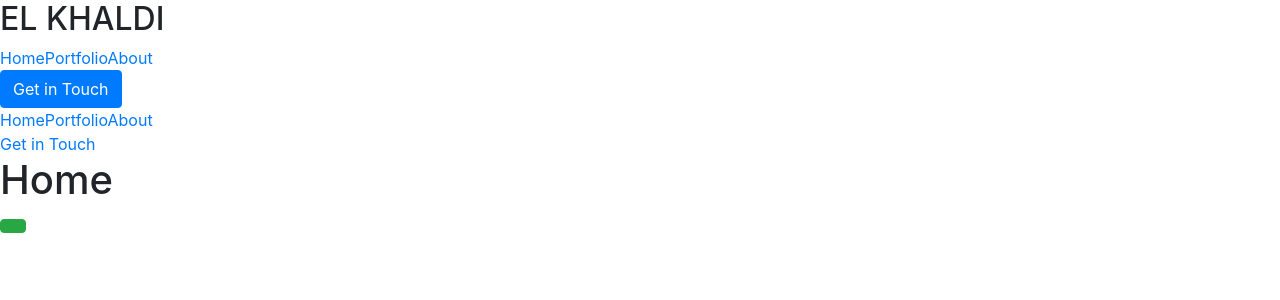
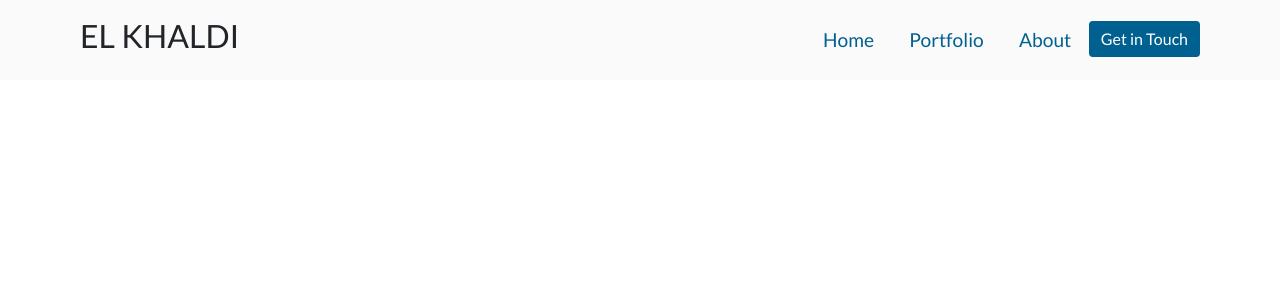
Before and after one commit to devkhaldi/portfolio, a React (Create React App) app: page / in a window 1280 px wide. Shown: the top 300 px of the page. Built offline with nearby package versions, Linux system fonts and the light colour scheme.

Commit message:
Style navbar

```diff
--- a/src/App.css
+++ b/src/App.css
@@ -1,3 +1,15 @@
+@import url('https://fonts.googleapis.com/css2?family=Lato:wght@100;300;400;700&display=swap');
+* {
+  padding: 0;
+  margin: 0;
+  box-sizing: border-box;
+  --primary-color: #008ccf;
+  --primary-color: #006190;
+}
+
+body {
+  font-family: 'Lato', sans-serif;
+}
 .btn,
 input {
   outline: none !important;
--- a/src/components/Navbar.css
+++ b/src/components/Navbar.css
@@ -0,0 +1,35 @@
+nav {
+  position: fixed;
+  top: 0;
+  left: 0;
+  height: 5rem;
+  width: 100%;
+  background: #fafafa;
+  display: flex;
+  align-items: center;
+  font-weight: 400;
+  padding: 2rem 5rem;
+}
+nav .nav-items {
+  display: flex;
+  margin-left: auto;
+}
+nav .nav-items .nav-item {
+  display: block;
+  color: var(--primary-color);
+  text-decoration: none;
+  font-size: 1.2rem;
+  padding: 0.8rem 1.1rem;
+}
+nav .nav-items .nav-item:hover {
+  background: #dddddd;
+}
+nav .nav-items .getintouch .btn {
+  background: var(--primary-color);
+  color: white;
+  border: none !important;
+  margin-top: 0.5rem;
+}
+nav .side-nav-items {
+  display: none;
+}
--- a/src/components/Navbar.js
+++ b/src/components/Navbar.js
@@ -19,7 +19,7 @@ const Navbar = () => {
           About
         </Link>
         <div className='getintouch'>
-          <Link className='btn btn-primary' exact to='/getinTouch'>
+          <Link className='btn ' exact to='/getinTouch'>
             Get in Touch
           </Link>
         </div>
```
